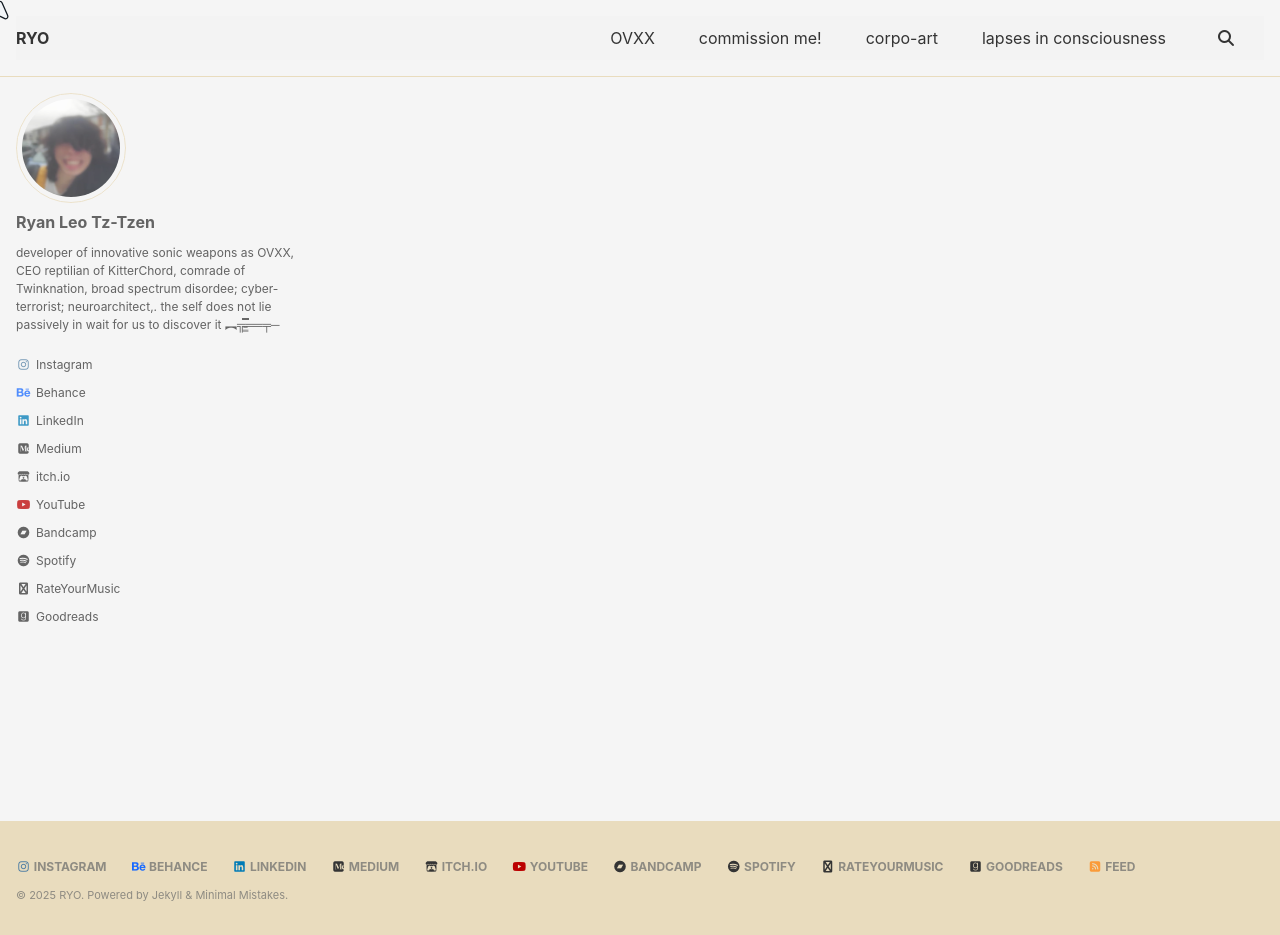
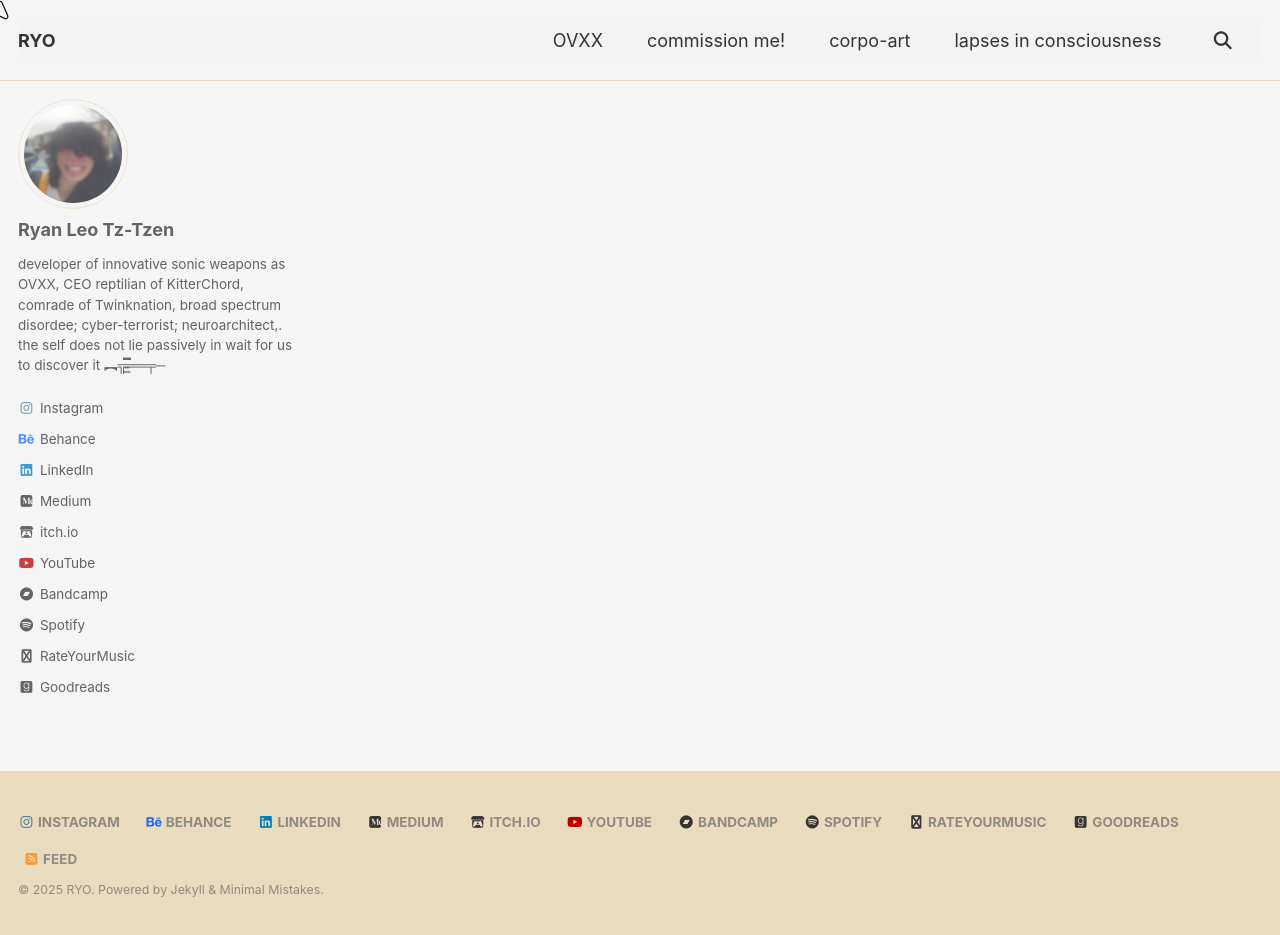
Before and after one commit to cryotato/cryotato.github.io, a Jekyll site: the page built from index.md, in a window 1280 px wide and 935 px high. Built offline with Jekyll 4.4.1, drawn with Linux system fonts in a browser that asks for light colours; cached includes are drawn as plain includes.

Commit message:
Update main.scss

```diff
--- a/assets/css/main.scss
+++ b/assets/css/main.scss
@@ -33,7 +33,7 @@
   // font-family: "Lucida Console", Monaco, monospace;
 
   /* --- Optional: Slightly adjust default font size or line height if needed --- */
-  font-size: 16px; /* Default is often fine */
+  font-size: 18px; /* Default is often fine */
   // line-height: 1.6; /* Can improve readability */
 
 } // <--- ADD THIS CLOSING BRACE
```
